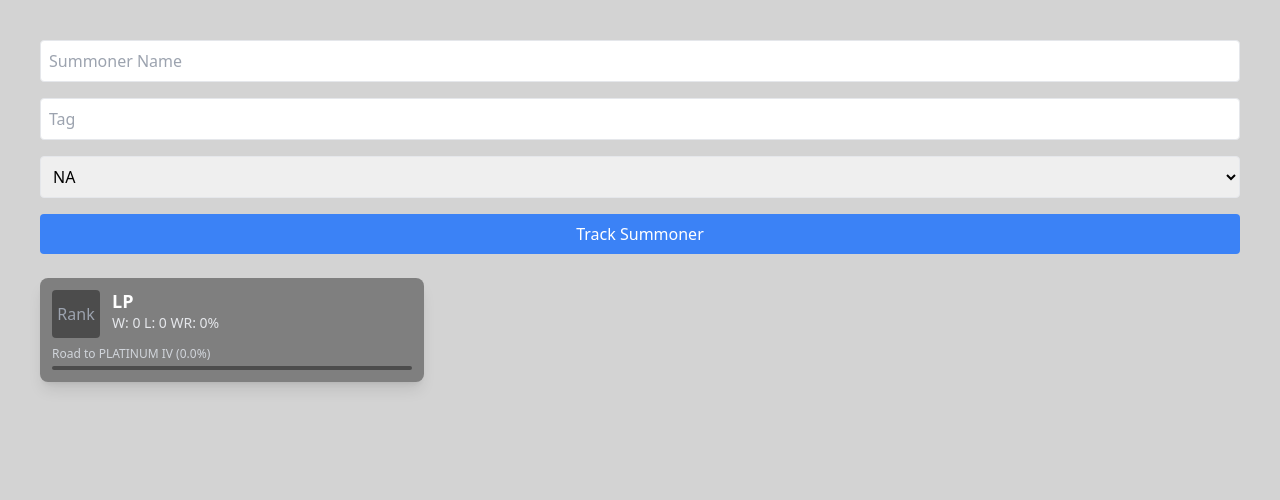
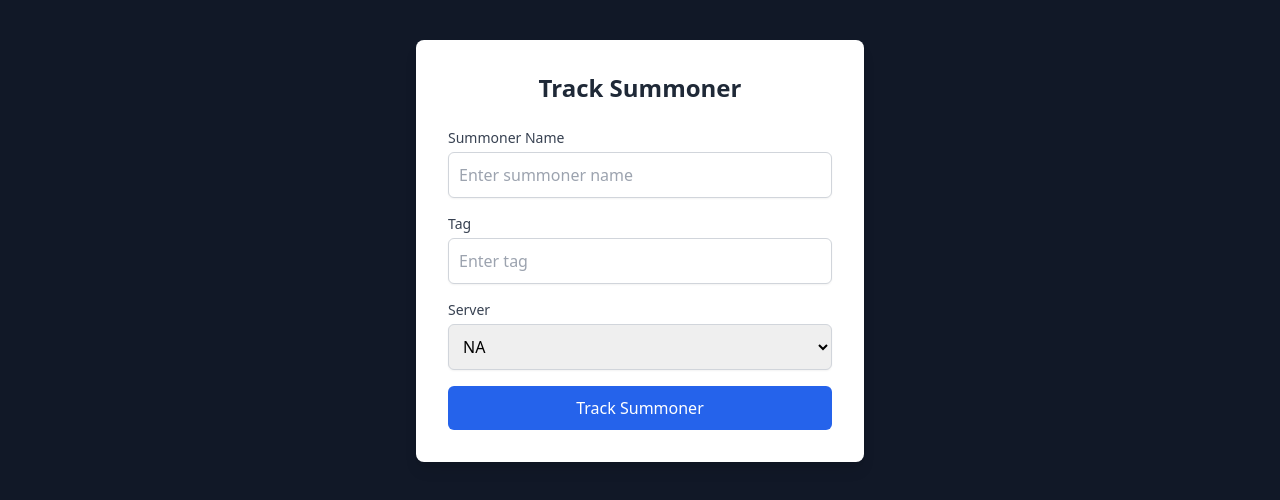
Before and after one commit to Ankrath/goal-track-lol, a React (Vite) app: page / in a window 1280 px wide. Shown: the top 500 px of the page. Built offline with nearby package versions, Linux system fonts and the light colour scheme.

Commit message:
Fixed typings and made form and overall app look a bit nicer

```diff
--- a/src/App.tsx
+++ b/src/App.tsx
@@ -2,11 +2,10 @@ import { useEffect, useState } from 'react';
 import Widget from './components/Widget';
 import SummonerForm from './components/SummonerForm';
 import { SummonerFormData } from './types/formSchema';
+import { rankedStats } from './types/summonerData';
 
 const App = () => {
-  const [rankedStats, setRankedStats] = useState([]);
-  const [summonerId, setSummonerId] = useState<string | null>(null);
-  const [puuid, setPuuid] = useState<string | null>(null);
+  const [rankedStats, setRankedStats] = useState<rankedStats | null>(null);
   const [summonerInfo, setSummonerInfo] = useState<SummonerFormData | null>(
     null,
   );
@@ -30,8 +29,6 @@ const App = () => {
         console.log('Initial Summoner Data:', summonerData);
 
         if (summonerData.id && summonerData.puuid) {
-          setSummonerId(summonerData.id);
-          setPuuid(summonerData.puuid);
           return { id: summonerData.id, puuid: summonerData.puuid };
         }
       } catch (error) {
@@ -87,15 +84,20 @@ const App = () => {
   }, [summonerInfo]);
 
   return (
-    <div className='m-10'>
+    <div className='min-h-screen bg-gray-900 pt-10'>
+      <div className='container mx-auto px-4'>
         <SummonerForm onSubmit={handleSubmit} />
+
         {rankedStats && (
+          <div className='flex justify-center mt-6'>
             <Widget
               stats={rankedStats}
               goalRank={goalRank}
               goalDivision={goalDivision}
             />
+          </div>
         )}
+      </div>
     </div>
   );
 };
--- a/src/components/SummonerForm.tsx
+++ b/src/components/SummonerForm.tsx
@@ -17,41 +17,53 @@ const SummonerForm = ({ onSubmit }: SummonerFormProps) => {
     formState: { errors },
   } = useForm<SummonerFormData>({
     resolver: zodResolver(summonerFormSchema),
-    defaultValues: {
-      server: 'NA',
-    },
   });
 
   return (
-    <form onSubmit={handleSubmit(onSubmit)} className='space-y-4 mb-6'>
-      <div>
+    <div className='flex justify-center'>
+      <div className='w-full max-w-md p-8 bg-white rounded-lg shadow-lg'>
+        <h2 className='text-2xl font-bold text-gray-800 mb-6 text-center'>
+          Track Summoner
+        </h2>
+
+        <form onSubmit={handleSubmit(onSubmit)} className='space-y-4'>
+          <div className='space-y-1'>
+            <label className='block text-sm font-medium text-gray-700'>
+              Summoner Name
+            </label>
             <input
               {...register('summonerName')}
-          placeholder='Summoner Name'
-          className='w-full p-2 border rounded focus:outline-none focus:ring-2 focus:ring-blue-400'
+              placeholder='Enter summoner name'
+              className='w-full p-2.5 border border-gray-300 rounded-md shadow-sm focus:outline-none focus:ring-2 focus:ring-blue-500 focus:border-blue-500'
             />
             {errors.summonerName && (
-          <p className='text-red-500 text-sm mt-1'>
+              <p className='text-red-500 text-sm'>
                 {errors.summonerName.message}
               </p>
             )}
           </div>
 
-      <div>
+          <div className='space-y-1'>
+            <label className='block text-sm font-medium text-gray-700'>
+              Tag
+            </label>
             <input
               {...register('tag')}
-          placeholder='Tag'
-          className='w-full p-2 border rounded focus:outline-none focus:ring-2 focus:ring-blue-400'
+              placeholder='Enter tag'
+              className='w-full p-2.5 border border-gray-300 rounded-md shadow-sm focus:outline-none focus:ring-2 focus:ring-blue-500 focus:border-blue-500'
             />
             {errors.tag && (
-          <p className='text-red-500 text-sm mt-1'>{errors.tag.message}</p>
+              <p className='text-red-500 text-sm'>{errors.tag.message}</p>
             )}
           </div>
 
-      <div>
+          <div className='space-y-1'>
+            <label className='block text-sm font-medium text-gray-700'>
+              Server
+            </label>
             <select
               {...register('server')}
-          className='w-full p-2 border rounded focus:outline-none focus:ring-2 focus:ring-blue-400'
+              className='w-full p-2.5 border border-gray-300 rounded-md shadow-sm focus:outline-none focus:ring-2 focus:ring-blue-500 focus:border-blue-500'
             >
               {serverOptions.map(server => (
                 <option key={server} value={server}>
@@ -60,17 +72,19 @@ const SummonerForm = ({ onSubmit }: SummonerFormProps) => {
               ))}
             </select>
             {errors.server && (
-          <p className='text-red-500 text-sm mt-1'>{errors.server.message}</p>
+              <p className='text-red-500 text-sm'>{errors.server.message}</p>
             )}
           </div>
 
           <button
             type='submit'
-        className='w-full bg-blue-500 text-white py-2 px-4 rounded hover:bg-blue-600 transition-colors'
+            className='w-full mt-6 bg-blue-600 text-white py-2.5 px-4 rounded-md hover:bg-blue-700 focus:outline-none focus:ring-2 focus:ring-blue-500 focus:ring-offset-2 transition-colors duration-200'
           >
             Track Summoner
           </button>
         </form>
+      </div>
+    </div>
   );
 };
 
--- a/src/components/Widget.tsx
+++ b/src/components/Widget.tsx
@@ -1,4 +1,6 @@
-const rankOrder = {
+import { Rank, Division, rankedStats } from '../types/summonerData';
+
+const rankOrder: Record<Rank, number> = {
   IRON: 0,
   BRONZE: 1,
   SILVER: 2,
@@ -11,7 +13,7 @@ const rankOrder = {
   CHALLENGER: 9,
 };
 
-const divisionOrder = {
+const divisionOrder: Record<Division, number> = {
   IV: 0,
   III: 1,
   II: 2,
@@ -19,9 +21,9 @@ const divisionOrder = {
 };
 
 type WidgetProps = {
-  stats: []; // Add the proper stats format here
-  goalRank: string;
-  goalDivision: string;
+  stats: rankedStats;
+  goalRank: Rank;
+  goalDivision: Division;
 };
 
 const Widget = ({ stats, goalRank, goalDivision }: WidgetProps) => {
@@ -53,30 +55,30 @@ const Widget = ({ stats, goalRank, goalDivision }: WidgetProps) => {
   const progress = calculateProgress();
 
   return (
-    <div className='w-96 text-white rounded-lg shadow-lg bg-black/40'>
-      <div className='p-3'>
-        <div className='flex gap-3 mb-2'>
-          <div className='w-12 h-12 bg-black/40 rounded flex items-center justify-center'>
-            <span className='text-gray-400'>Rank</span>
+    <div className='w-96 text-white rounded-lg shadow-lg bg-gray-800'>
+      <div className='p-4'>
+        <div className='flex gap-4 mb-4'>
+          <div className='w-12 h-12 bg-gray-700 rounded-md flex items-center justify-center'>
+            <span className='text-gray-300'>Rank</span>
           </div>
 
           <div>
-            <div className='text-lg font-bold leading-tight'>
+            <div className='text-lg font-bold leading-tight text-gray-100'>
               {stats?.tier} {stats?.rank} {stats?.leaguePoints}LP
             </div>
 
-            <div className='text-sm text-gray-200'>
+            <div className='text-sm text-gray-300'>
               W: {stats?.wins || 0} L: {stats?.losses || 0} WR: {winRate}%
             </div>
           </div>
         </div>
 
-        <div className='text-xs text-gray-300 mb-1'>
+        <div className='text-sm text-gray-400 mb-2'>
           Road to {goalRank} {goalDivision} ({progress.toFixed(1)}%)
         </div>
-        <div className='w-full bg-black/40 rounded-full h-1'>
+        <div className='w-full bg-gray-700 rounded-full h-1.5'>
           <div
-            className='bg-blue-400 h-1 rounded-full transition-all duration-500'
+            className='bg-blue-500 h-1.5 rounded-full transition-all duration-500'
             style={{ width: `${progress}%` }}
           ></div>
         </div>
--- /dev/null
+++ b/src/types/summonerData.ts
@@ -0,0 +1,21 @@
+export type Rank =
+  | 'IRON'
+  | 'BRONZE'
+  | 'SILVER'
+  | 'GOLD'
+  | 'PLATINUM'
+  | 'EMERALD'
+  | 'DIAMOND'
+  | 'MASTER'
+  | 'GRANDMASTER'
+  | 'CHALLENGER';
+
+export type Division = 'IV' | 'III' | 'II' | 'I';
+
+export type rankedStats = {
+  wins: number;
+  losses: number;
+  tier: Rank;
+  rank: Division;
+  leaguePoints: number;
+};
```
Lines whose indentation alone changed are shown as unchanged.
